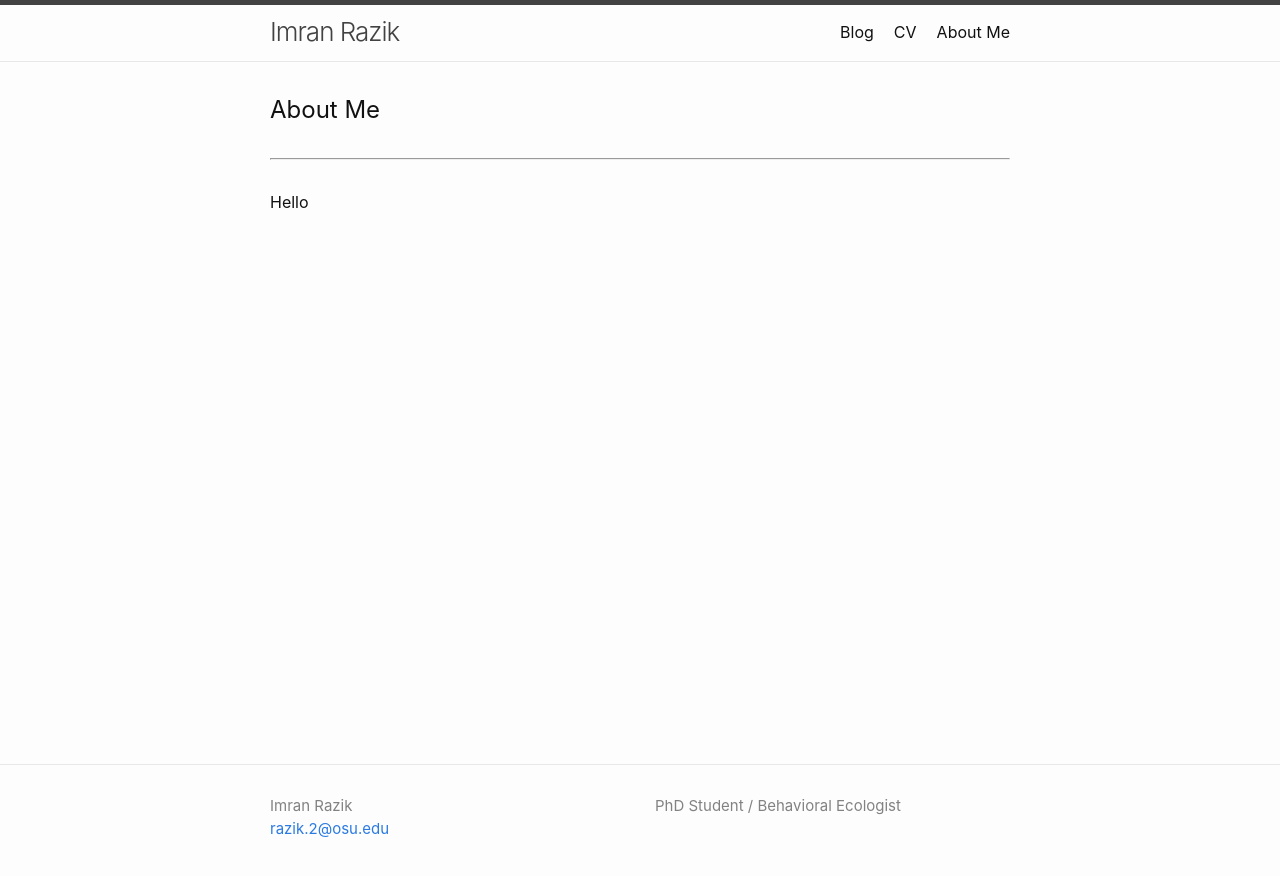
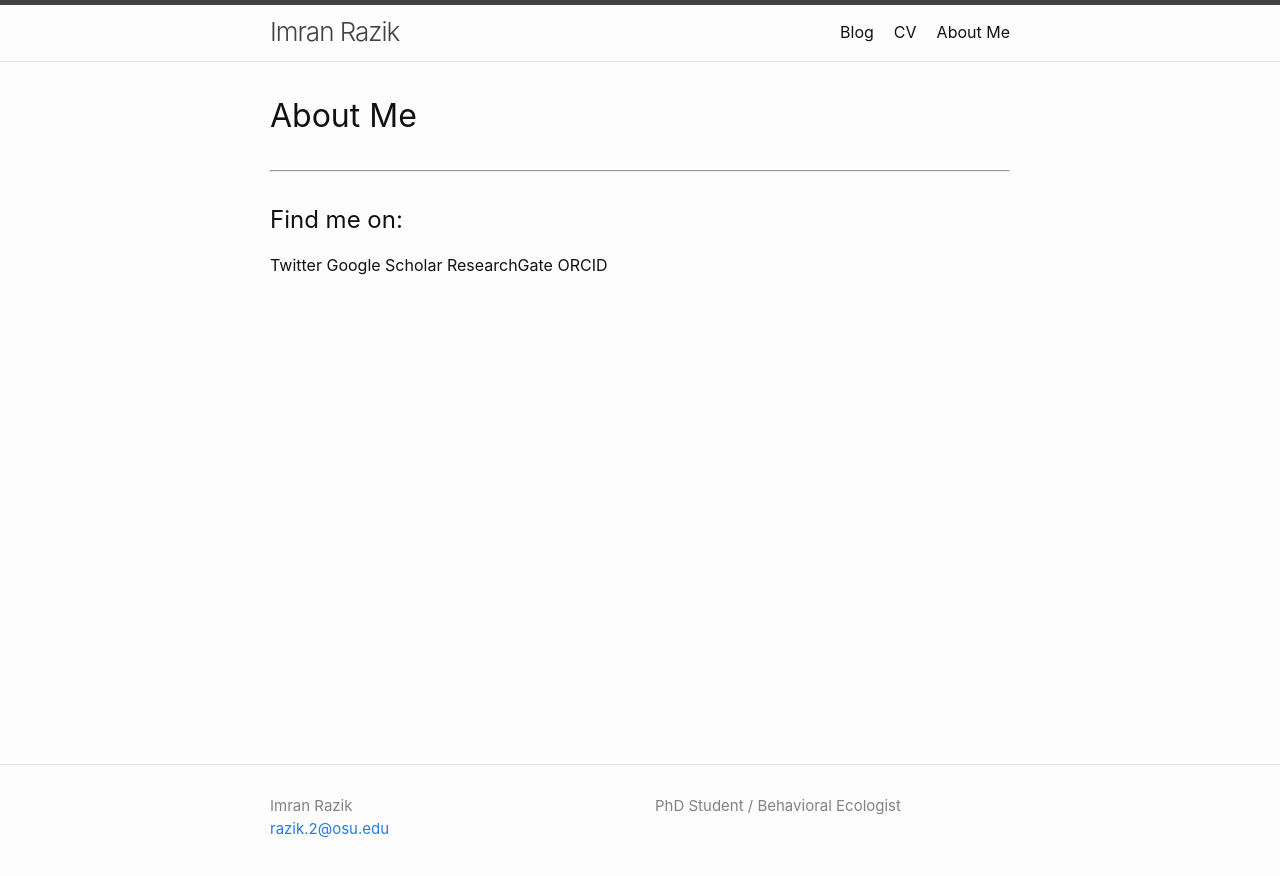
Before and after one commit to imranrazik/imranrazik.github.io, a Jekyll site: the page built from About-Me.md, in a window 1280 px wide. Shown: the top 876 px of the page. Built offline with Jekyll 4.4.1, drawn with Linux system fonts in a browser that asks for light colours; our own code applies the rules of GitHub Pages for plain Markdown files.

Commit message:
Update About-Me.md

```diff
--- a/About-Me.md
+++ b/About-Me.md
@@ -1,7 +1,10 @@
 ---
 layout: default
 ---
-## About Me
+# About Me
 ---
-
-Hello
+## Find me on:
+Twitter
+Google Scholar
+ResearchGate
+ORCID
```
